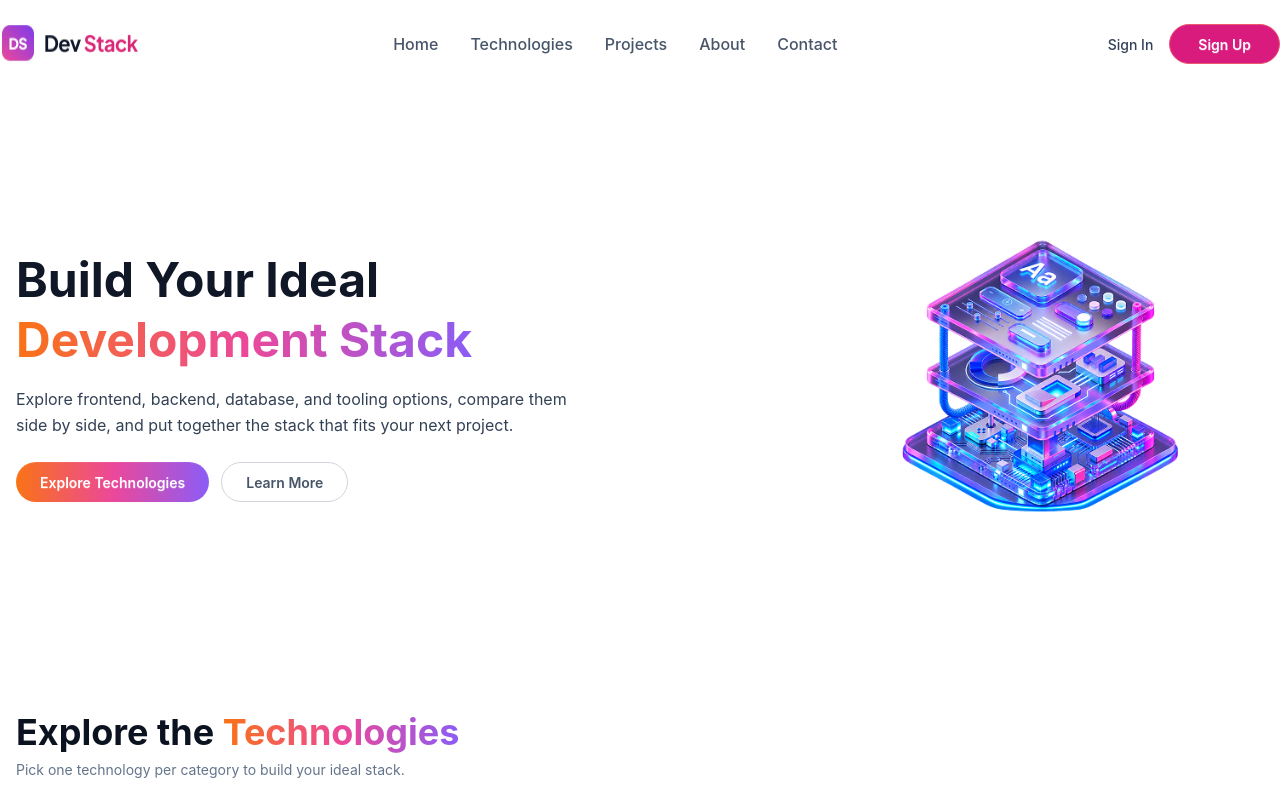
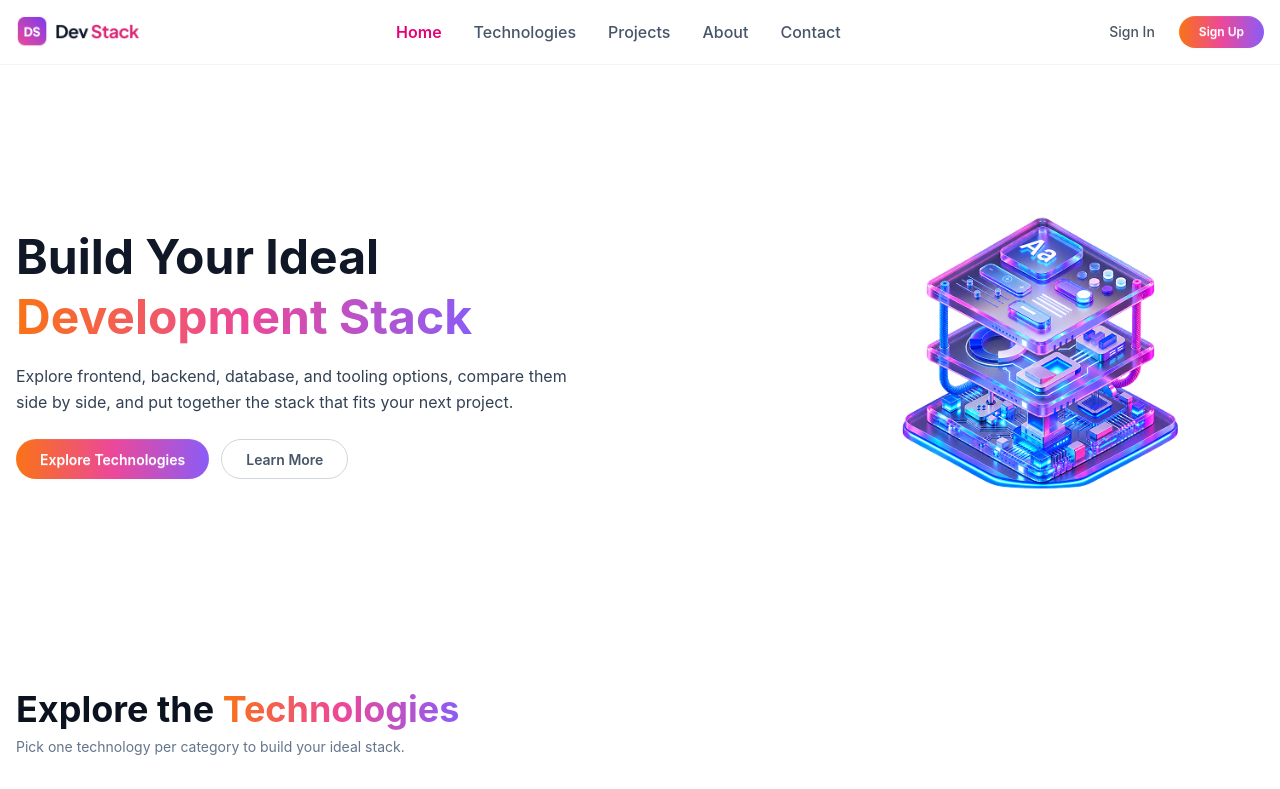
Before and after one commit to habiba97q/Dev-Stack, a React (Vite) app: page / in a window 1280 px wide. Shown: the top 789 px of the page. Built offline with nearby package versions, Linux system fonts and the light colour scheme.

Commit message:
navbar sticky and mobile responsive complated

```diff
--- a/src/components/Nav.tsx
+++ b/src/components/Nav.tsx
@@ -1,32 +1,82 @@
+import { useState } from "react";
 import logoText from "../assets/logo-text.png";
 
+const Nav = () => {
+  const [isOpen, setIsOpen] = useState(false);
 
-const Nav = () => {
   return (
+    <nav className="sticky top-0 z-50 bg-white border-b border-gray-100">
+      <div className="container mx-auto px-4">
+        {/* Desktop Navbar */}
+        <div className="hidden md:flex items-center justify-between py-4">
+          <a href="#">
+            <img src={logoText} alt="Dev Stack" className="h-8 object-contain" />
+          </a>
 
-    <nav className=" sticky top-0 z-50 bg-white  py-6">
-      <div className="container mx-auto flex justify-between">
-        <img src={logoText} alt="" />
+          <ul className="flex items-center gap-8 font-medium text-[#475569]">
+            <li><a href="#" className="text-pink-600 font-semibold">Home</a></li>
+            <li><a href="#technologies" className="hover:text-gray-900 transition">Technologies</a></li>
+            <li><a href="#projects" className="hover:text-gray-900 transition">Projects</a></li>
+            <li><a href="#about" className="hover:text-gray-900 transition">About</a></li>
+            <li><a href="#contact" className="hover:text-gray-900 transition">Contact</a></li>
+          </ul>
 
-        <ul className="flex gap-8 items-center font-medium text-[#475569]">
-          <li className="Etext-[#D91B7]">Home</li>
-          <li>Technologies</li>
-          <li>Projects</li>
-          <li>About</li>
-          <li>Contact</li>
-        </ul>
-
-        <div>
-          <button className="btn btn-active btn-error bg-white text-[#334155] font-medium rounded-2xl border-none">Sign In</button>
-          <button className="btn btn-active btn-error px-7 rounded-full bg-[#D91B7E] text-white">Sign Up</button>
+          <div className="flex items-center gap-3">
+            <button className="text-sm font-medium text-gray-600 hover:text-gray-900 px-3 py-1.5">
+              Sign In
+            </button>
+            <button className="btn btn-sm bg-brand-gradient text-white border-none rounded-full px-5">
+              Sign Up
+            </button>
+          </div>
         </div>
 
+        {/* Mobile Navbar */}
+        <div className="flex md:hidden items-center justify-between py-3">
+          <button
+            onClick={() => setIsOpen(!isOpen)}
+            className="p-1.5 text-gray-600 hover:bg-gray-100 rounded-md"
+            aria-label="Toggle menu"
+          >
+            {isOpen ? (
+              <svg className="w-6 h-6" fill="none" stroke="currentColor" viewBox="0 0 24 24">
+                <path strokeLinecap="round" strokeLinejoin="round" strokeWidth="2" d="M6 18L18 6M6 6l12 12" />
+              </svg>
+            ) : (
+              <svg className="w-6 h-6" fill="none" stroke="currentColor" viewBox="0 0 24 24">
+                <path strokeLinecap="round" strokeLinejoin="round" strokeWidth="2" d="M4 6h16M4 12h16M4 18h16" />
+              </svg>
+            )}
+          </button>
 
+          <a href="#">
+            <img src={logoText} alt="Dev Stack" className="h-6 object-contain" />
+          </a>
+
+          <div className="flex items-center gap-2">
+            <button className="text-xs font-medium text-gray-600">
+              Sign In
+            </button>
+            <button className="btn btn-xs bg-brand-gradient text-white border-none rounded-full px-3">
+              Sign Up
+            </button>
+          </div>
+        </div>
+
+        {/* Mobile Menu Dropdown */}
+        {isOpen && (
+          <div className="md:hidden py-3 border-t border-gray-100">
+            <ul className="flex flex-col gap-2 font-medium text-sm text-gray-600">
+              <li><a href="#" onClick={() => setIsOpen(false)} className="block py-1.5 text-pink-600">Home</a></li>
+              <li><a href="#technologies" onClick={() => setIsOpen(false)} className="block py-1.5 hover:text-gray-900">Technologies</a></li>
+              <li><a href="#projects" onClick={() => setIsOpen(false)} className="block py-1.5 hover:text-gray-900">Projects</a></li>
+              <li><a href="#about" onClick={() => setIsOpen(false)} className="block py-1.5 hover:text-gray-900">About</a></li>
+              <li><a href="#contact" onClick={() => setIsOpen(false)} className="block py-1.5 hover:text-gray-900">Contact</a></li>
+            </ul>
+          </div>
+        )}
       </div>
-
-
     </nav>
-
   );
 };
 
```
